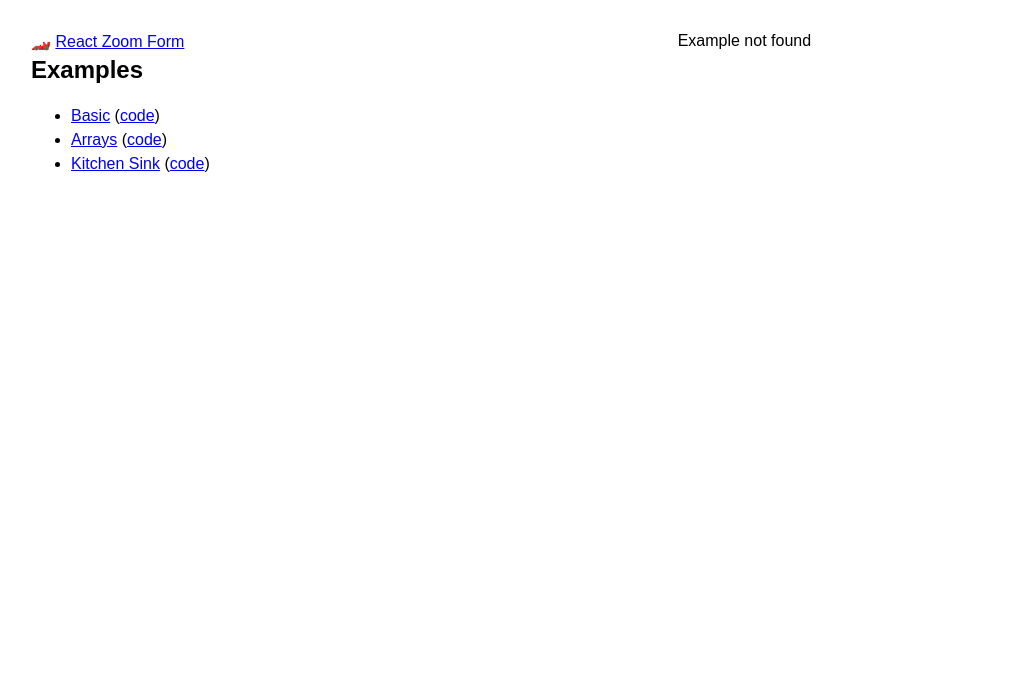
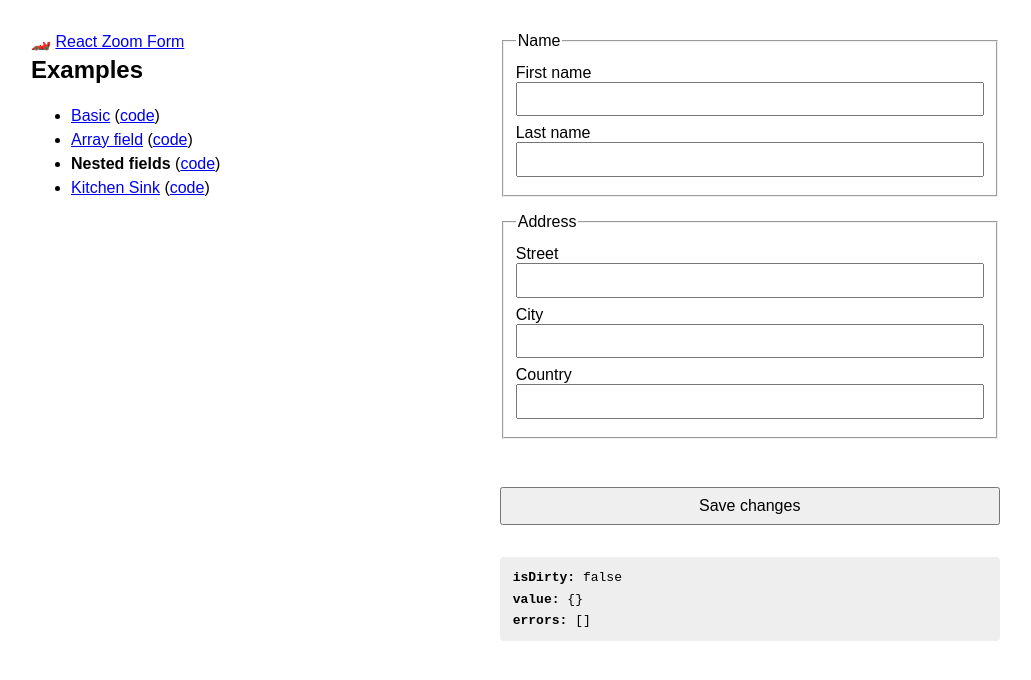
Before and after one commit to stevent-team/react-zoom-form, a React (Vite) app: page /nested in a window 1280 px wide. Before the commit this address had no page. Shown: the top 680 px of the page, without its empty margins (1-1032 px from the left). Built offline with nearby package versions, Linux system fonts and the light colour scheme.

Commit message:
Nested fields example

```diff
--- a/examples/App.tsx
+++ b/examples/App.tsx
@@ -4,6 +4,7 @@ import { repository } from '../package.json'
 
 import Basic from './basic'
 import Arrays from './arrays'
+import Nested from './nested'
 import KitchenSink from './kitchen-sink'
 
 interface Example {
@@ -19,9 +20,14 @@ const EXAMPLES: Example[] = [
     component: Basic,
   },
   {
-    name: 'Arrays',
+    name: 'Array field',
     path: '/arrays',
     component: Arrays,
+  },
+  {
+    name: 'Nested fields',
+    path: '/nested',
+    component: Nested,
   },
   {
     name: 'Kitchen Sink',
--- /dev/null
+++ b/examples/nested/index.tsx
@@ -0,0 +1,64 @@
+import { SubmitHandler, useForm, Errors } from '@stevent-team/react-zoom-form'
+import { z } from 'zod'
+import Output from '../Output'
+
+export const schema = z.object({
+  name: z.object({
+    first: z.string(),
+    last: z.string(),
+  }),
+  address: z.object({
+    street: z.string(),
+    city: z.string(),
+    country: z.string(),
+  }),
+})
+
+const Nested = ({ onSubmit }: { onSubmit: SubmitHandler<typeof schema> }) => {
+  const { fields, handleSubmit, isDirty } = useForm({ schema })
+
+  return <>
+    <form onSubmit={handleSubmit(onSubmit)}>
+      <fieldset>
+        <legend>Name</legend>
+
+        <label>
+          First name
+          <input {...fields.name.first.register()} type="text" />
+        </label>
+
+        <label>
+          Last name
+          <input {...fields.name.last.register()} type="text" />
+        </label>
+      </fieldset>
+      <Errors field={fields.name} className="error" />
+
+      <fieldset>
+        <legend>Address</legend>
+
+        <label>
+          Street
+          <input {...fields.address.street.register()} type="text" />
+        </label>
+
+        <label>
+          City
+          <input {...fields.address.city.register()} type="text" />
+        </label>
+
+        <label>
+          Country
+          <input {...fields.address.country.register()} type="text" />
+        </label>
+      </fieldset>
+      <Errors field={fields.address} className="error" />
+
+      <button>Save changes</button>
+    </form>
+
+    <Output isDirty={isDirty} fields={fields} />
+  </>
+}
+
+export default Nested
--- a/examples/style.css
+++ b/examples/style.css
@@ -53,6 +53,15 @@ form > label {
   margin-block: 1em .2em;
 }
 
+fieldset {
+  margin-block-end: 1em;
+}
+
+fieldset > label {
+  display: block;
+  margin-block: .5em;
+}
+
 input:not([type=checkbox]):not([type=radio]), textarea, select {
   font: inherit;
   padding: .4em .5em;
```
